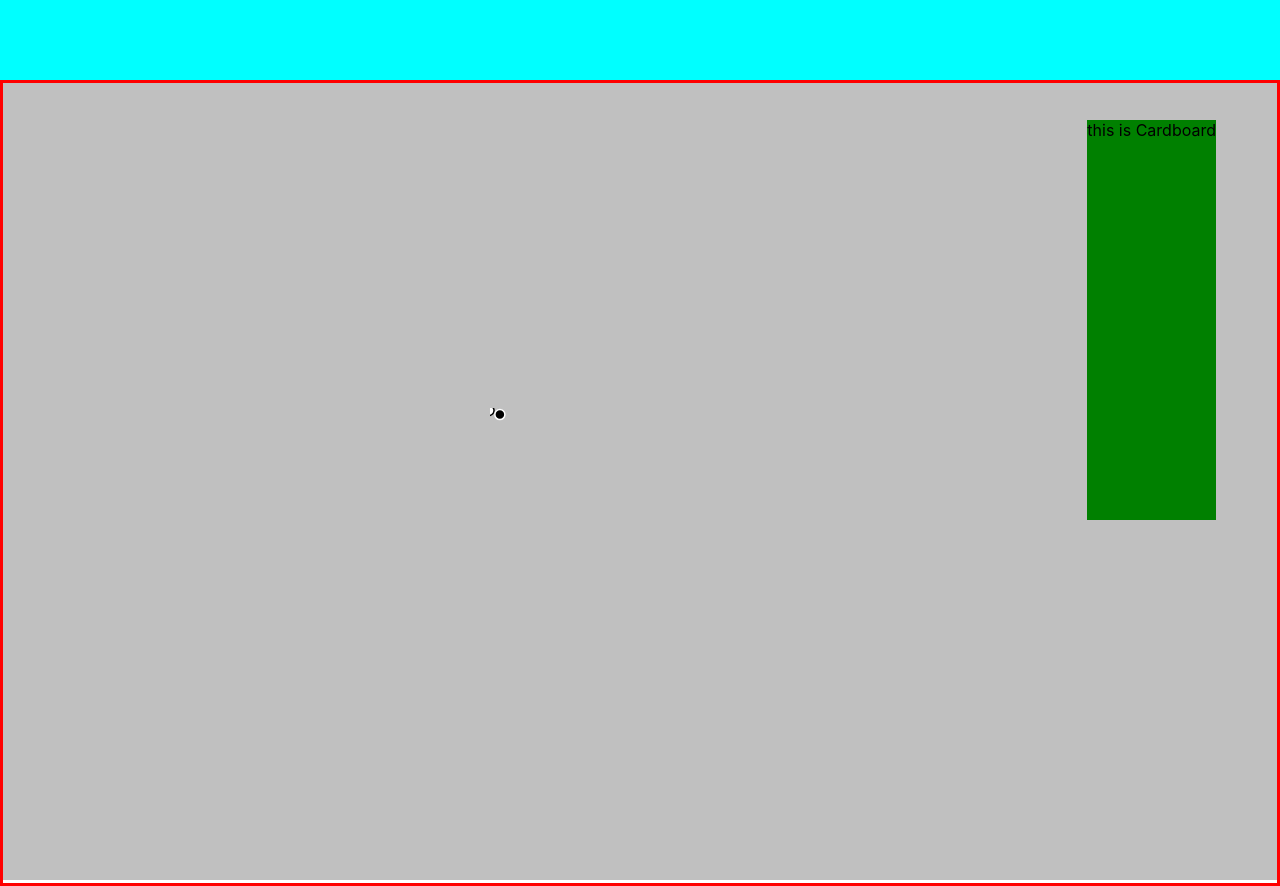
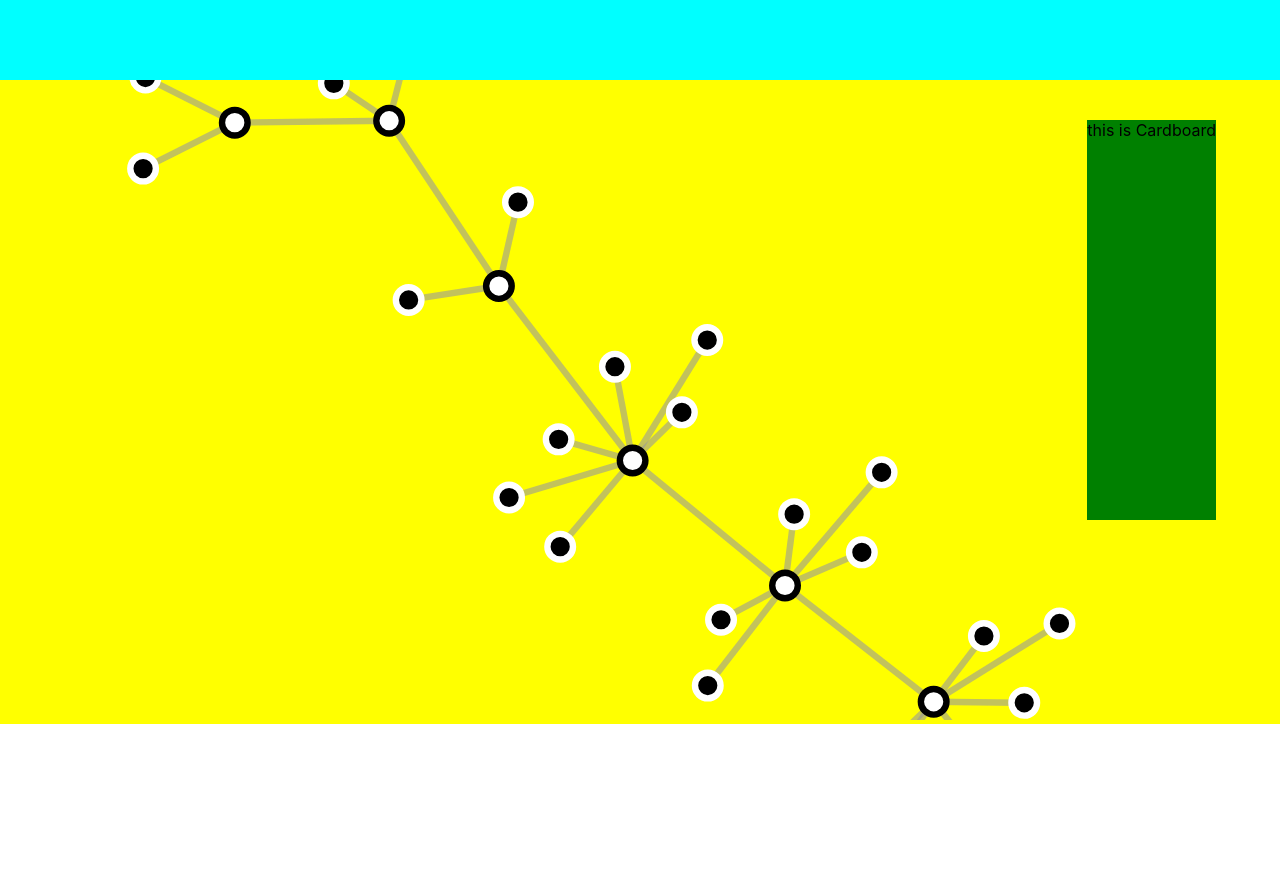
Before and after one commit to codestates/luca, a React (Create React App) app in the folder luca-client/: page /project in a window 1280 px wide. After the commit the page ends 800 px from the top, so only its background shows below. Built offline with nearby package versions, Linux system fonts and the light colour scheme.

Commit message:
Add mindmap prototype

```diff
--- a/luca-client/src/components/canvas.js
+++ b/luca-client/src/components/canvas.js
@@ -1,53 +1,152 @@
 import * as d3 from 'd3';
 import styled from 'styled-components';
 import { useState, useRef, useEffect } from 'react';
+import { root, descendants, links } from "./d3coodinator/getDescendants";
 
 export default function Canvas() {
 
-  const Background = styled.div `
-    background-color: silver;
+  const Frame = styled.div `
     width: 100%;
-    height: 100vh;
+    height: 100%;
+    background-color: lightsalmon;
+    /* border: solid red 3px; */
+    text-align: center;
+    overflow: hidden;
   `
-  const Canvas = styled.div`
-    border: solid;
-    border-color: red;
-    height: 100vh;
-    display: flex;
-    justify-content: center;
-    align-items: center;
+  const MapContainer = styled.div`
+    position: relative;
+    background-color: yellow;
+    top: 0;
+    left: 0;
+    width: ${(props) => 200 / props.viewRatio}%;
+    height: ${(props) => 200 / props.viewRatio}%;
+    transform: scale(${(props) => props.viewRatio});
+    transform-origin: left top; // todo: 커서위치 props로 줄 것
+    text-align: left;
     > svg {
-      /* width: 100%;
-      height: 100%; */
+      /* viewBox: 0 0 200 200;
+      width: ${(props) => 200 / props.viewRatio}%;
+      height: ${(props) => 200 / props.viewRatio}%; */
     }
-  `
+  `;
+
+  const drag = simulation => {
+
+    function dragstarted(event, d) {
+      if (!event.active) simulation.alphaTarget(0.3).restart();
+      d.fx = d.x;
+      d.fy = d.y;
+    }
+
+    function dragged(event, d) {
+      d.fx = event.x;
+      d.fy = event.y;
+    }
+
+    function dragended(event, d) {
+      if (!event.active) simulation.alphaTarget(0);
+      d.fx = null;
+      d.fy = null;
+    }
+
+    return d3.drag()
+        .on("start", dragstarted)
+        .on("drag", dragged)
+        .on("end", dragended);
+  }
+
 
   const canvasRef = useRef();
   const svgRef = useRef();
-  const [data, setData] = useState(
-    {
-      content: "Zog",
-      children:[
-        {
-        content: "Bean",
-        children:[
-          {content: "Elfo"},
-          {content: "Lucy"}
-        ]
-        },
-        {
-          content: "Degma"
-        }
-      ]
+  // const [data, setData] = useState(
+  //   {
+  //     content: "Zog",
+  //     children:[
+  //       {
+  //       content: "Bean",
+  //       children:[
+  //         {content: "Elfo"},
+  //         {content: "Lucy"}
+  //       ]
+  //       },
+  //       {
+  //         content: "Degma"
+  //       }
+  //     ]
+  //   }
+  // )
+
+  const [viewRatio, setViewRatio] = useState(1);
+  const [screen, setScreen] = useState({
+    top: 0,
+    left: 0,
+  });
+  const mapConRef = useRef();
+
+  useEffect(() => {
+    //console.log(mapConRef.current.offsetWidth);
+  }, []);
+
+  const wheelHandler = (e) => {
+    if (viewRatio >= 0.2) {
+      setViewRatio(viewRatio + 0.001 * e.deltaY);
+    } else {
+      setViewRatio(0.2);
     }
-  )
-  const root = d3.hierarchy(data);
+    //console.log("viewRatio: ", viewRatio);
+    //console.log("mapConRef: ", mapConRef.current.offsetWidth);
+  };
+
+  let posX,
+    posY = 100;
+
+  const panScreenStart = (e) => {
+    const img = new Image();
+    e.dataTransfer.setDragImage(img, 0, 0);
+    posX = e.clientX;
+    posY = e.clientY;
+  };
+
+  const panScreen = (e) => {
+    const limitX = e.target.offsetLeft + (e.clientX - posX) <= 0;
+    const limitY = e.target.offsetTop + (e.clientY - posY) <= 0;
+
+    e.target.style.left = limitX
+      ? `${e.target.offsetLeft + (e.clientX - posX)}px`
+      : "0px";
+    e.target.style.top = limitY
+      ? `${e.target.offsetTop + (e.clientY - posY)}px`
+      : "0px";
+
+    posX = limitX ? e.clientX : 0;
+    posY = limitY ? e.clientY : 0;
+  };
+
+  const panScreenEnd = (e) => {
+    const limitX = e.target.offsetLeft + (e.clientX - posX) <= 0;
+    const limitY = e.target.offsetTop + (e.clientY - posY) <= 0;
+
+    e.target.style.left = limitX
+      ? `${e.target.offsetLeft + (e.clientX - posX)}px`
+      : "0px";
+    e.target.style.top = limitY
+      ? `${e.target.offsetTop + (e.clientY - posY)}px`
+      : "0px";
+
+    setScreen({ top: e.target.style.top, left: e.target.style.left });
+  };
+
+
+  // const root = d3.hierarchy(data);
 
   useEffect(()=>{
-    const svg = d3.select(svgRef.current);
+    // const svg = d3.select(svgRef.current);
+    // const fild = d3.select(canvasRef.current);
     // const root = d3.hierarchy(data);
     const links = root.links();
     const nodes = root.descendants();
+    // const svg = fild.create('svg')
+    //   .attr("viewBox", [-100 / 2, -100 / 2, 100, 100]);
 
     const simulation = d3.forceSimulation(nodes)
       .force("link", d3.forceLink(links).id(d => d.id).distance(0).strength(1))
@@ -55,8 +154,10 @@ export default function Canvas() {
       .force("x", d3.forceX())
       .force("y", d3.forceY());
 
-    // const svg = d3.create("svg")
-    // .attr("viewBox", [-300 / 2, -400 / 2, 400, 400]);
+    const svg = d3
+      .selectAll("page")
+      .append("svg")
+        .attr("viewBox", [-100, -50, 200, 100]);
 
     const link = svg.append("g")
     .attr("stroke", "#999")
@@ -68,17 +169,30 @@ export default function Canvas() {
     const node = svg.append("g")
       .attr("fill", "#fff")
       .attr("stroke", "#000")
-      .attr("stroke-width", 1.5)
+      .attr("stroke-width", 1)
     .selectAll("circle")
     .data(nodes)
     .join("circle")
       .attr("fill", d => d.children ? null : "#000")
       .attr("stroke", d => d.children ? null : "#fff")
-      .attr("r", 5)
-      .call(d3.drag(simulation));
+      .attr("r", 2)
+      .call(drag(simulation));
 
-      node.append("title")
-      .text(d => d.data.content);
+    // node.append("title")
+    //   // .text(d => d.data.content);
+    //   .text('testData');
+
+    const content = svg.append("g")
+      .selectAll("title")
+      .attr("dy", ".31em")
+      .data(nodes)
+      .join("title")
+        .text(d => d.data.name)
+        .attr("r", 2)
+    // node.append("text")
+    //   .attr("text", d => d.data.name);
+
+    console.log(nodes);
 
   simulation.on("tick", () => {
     link
@@ -90,21 +204,31 @@ export default function Canvas() {
     node
         .attr("cx", d => d.x)
         .attr("cy", d => d.y);
+
+    content
+        .attr("cx", d => d.x+10)
+        .attr("cy", d => d.y);
   });
 
-  }, [data])
+  }, [root])
 
 
 return (
-  <Background>
-    <Canvas ref={canvasRef}>
-      <svg ref={svgRef} viewBox="-60 60 -60 60">
-        {
-          console.log(root)
-        }
-      </svg>
-    </Canvas>
-  </Background>
+  <Frame>
+    <MapContainer
+    // viewRatio={viewRatio}
+    // onDoubleClick={(e) => alert([e.clientX, e.clientY])}
+    // onWheel={wheelHandler}
+    // onDragStart={panScreenStart}
+    // onDrag={panScreen}
+    // onDragEnd={panScreenEnd}
+    // draggable
+    ref={canvasRef}>
+      {/* <svg ref={svgRef} >
+      </svg> */}
+      <page></page>
+    </MapContainer>
+  </Frame>
   )
 }
 
@@ -112,7 +236,7 @@ return (
 
 ////////////////////////////////////////////////////////////////////////////////////////////////////////////////////////////////////////////////////////////////
 
-// import { useRef, useEffect, useState } from "react";
+// import { useRef, useEffect, useState, } from "react";
 // import { root, descendants, links } from "./d3coodinator/getDescendants";
 // import styled from "styled-components";
 // import { link } from "d3";
@@ -213,9 +337,10 @@ return (
 //     setScreen({ top: e.target.style.top, left: e.target.style.left });
 //   };
 
+
 //   return (
 //     <Frame>
-//       {/* <MapContainer
+//       <MapContainer
 //         ref={mapConRef}
 //         viewRatio={viewRatio}
 //         onDoubleClick={(e) => alert([e.clientX, e.clientY])}
@@ -230,7 +355,7 @@ return (
 //             {node.data.name}
 //           </ExBox>
 //         ))}
-//       </MapContainer> */}
+//       </MapContainer>
 //     </Frame>
 //   );
 // }
--- a/luca-client/src/components/d3coodinator/getDescendants.js
+++ b/luca-client/src/components/d3coodinator/getDescendants.js
@@ -12,7 +12,39 @@ const data = {
     { name: "Mikasa" },
     {
       name: "Levi",
-      children: [{ name: "Falco" }, { name: "Ani" }],
+      children: [
+        { name: "Falco" },
+        { name: "Ani" },
+        {children: [
+          { name: "Armin" },
+          { name: "Erwin" },
+          { name: "Armin" },
+          { name: "Erwin" },
+          { name: "Armin" },
+          { name: "Erwin" },
+          { children: [
+            { name: "Armin" },
+            { name: "Erwin" },
+            { name: "Bertoldt" },
+            { name: "Historia" },
+            { name: "Armin" },
+            { children: [
+              { name: "Armin" },
+              { name: "Erwin" },
+              { name: "Bertoldt" },
+              { name: "Historia" },
+              { name: "Armin" },
+              { children: [
+                { name: "Armin" },
+                { name: "Erwin" },
+                { name: "Bertoldt" },
+                { name: "Historia" },
+                { name: "Armin" }
+              ]}
+            ]}
+          ]}
+        ]}
+      ],
     },
     {
       name: "Reiner",
```
